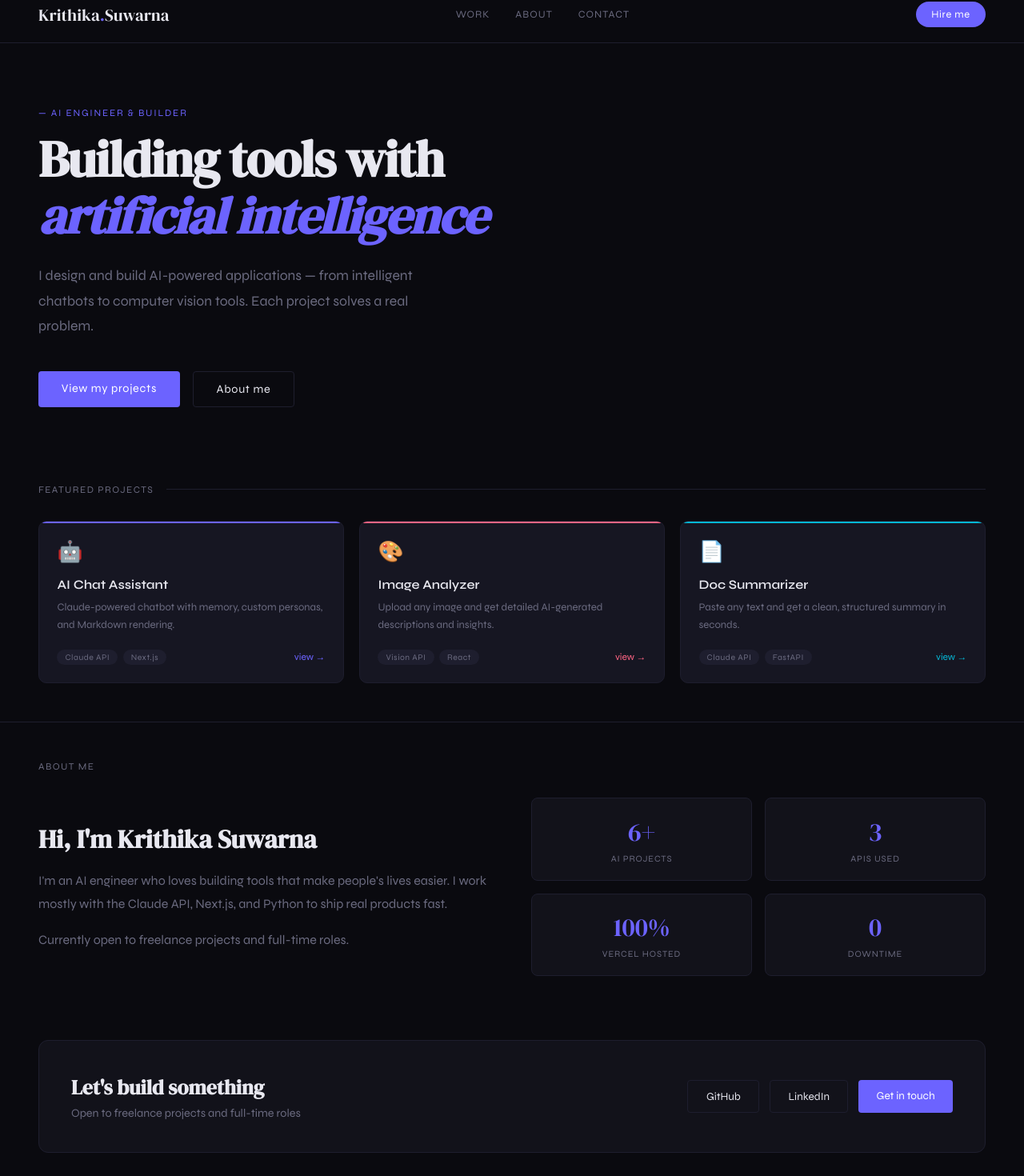
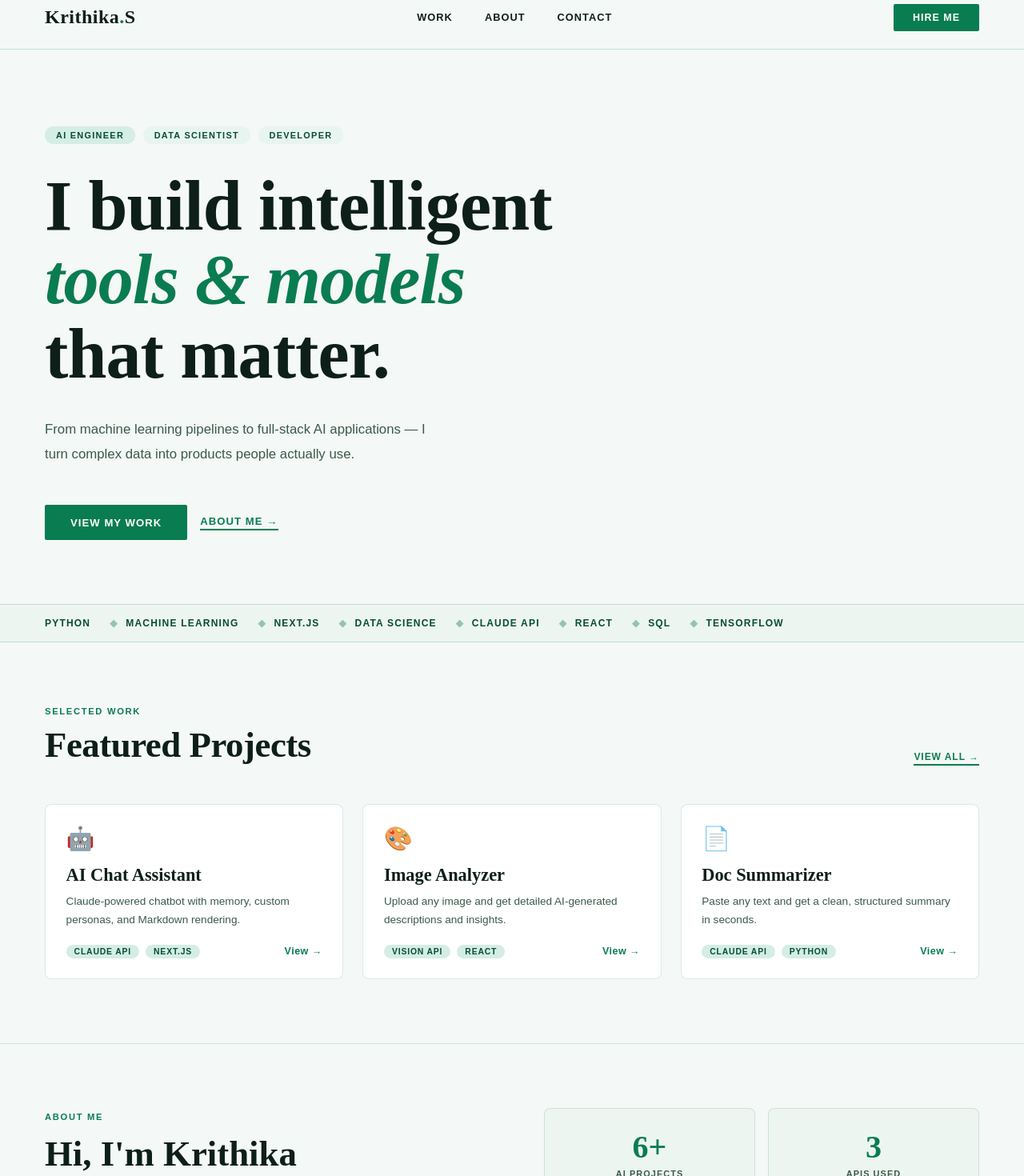
Before and after one commit to Krithikap019/ai-portfolio, a Next.js app: page / in a window 1280 px wide. Shown: the part 17-1487 px from the top of the page at 80% size. Built offline with nearby package versions, Linux system fonts and the light colour scheme.

Commit message:
emerald theme

```diff
--- a/app/page.jsx
+++ b/app/page.jsx
@@ -9,7 +9,7 @@ const projects = [
     title: "AI Chat Assistant",
     description: "Claude-powered chatbot with memory, custom personas, and Markdown rendering.",
     tags: ["Claude API", "Next.js"],
-    color: "#6c63ff",
+    color: "#0a7c52",
     href: "/projects/chat",
   },
   {
@@ -18,7 +18,7 @@ const projects = [
     title: "Image Analyzer",
     description: "Upload any image and get detailed AI-generated descriptions and insights.",
     tags: ["Vision API", "React"],
-    color: "#ff6584",
+    color: "#0a7c52",
     href: "/projects/image",
   },
   {
@@ -26,106 +26,113 @@ const projects = [
     icon: "📄",
     title: "Doc Summarizer",
     description: "Paste any text and get a clean, structured summary in seconds.",
-    tags: ["Claude API", "FastAPI"],
-    color: "#06b6d4",
+    tags: ["Claude API", "Python"],
+    color: "#0a7c52",
     href: "/projects/summarizer",
   },
 ];
 
+const skills = ["Python", "Machine Learning", "Next.js", "Data Science", "Claude API", "React", "SQL", "TensorFlow"];
+
 export default function Home() {
   return (
-    <main style={{ fontFamily: "'Syne', sans-serif", background: "#0a0a0f", minHeight: "100vh", color: "#e8e8f0" }}>
-      {/* Nav */}
-      <nav style={{ display: "flex", justifyContent: "space-between", alignItems: "center", padding: "1.2rem 3rem", borderBottom: "1px solid #1e1e2e" }}>
-        <div style={{ fontFamily: "'DM Serif Display', serif", fontSize: "1.3rem" }}>
-          Krithika<span style={{ color: "#6c63ff" }}>.</span>Suwarna
+    <main style={{ fontFamily: "'Plus Jakarta Sans', sans-serif", background: "#f4f8f6", minHeight: "100vh", color: "#0d1f18" }}>
+
+      <nav style={{ display: "flex", justifyContent: "space-between", alignItems: "center", padding: "1.4rem 3.5rem", borderBottom: "1px solid rgba(10,124,82,0.2)", background: "#f4f8f6" }}>
+        <div style={{ fontFamily: "'Cormorant Garamond', serif", fontSize: "1.5rem", fontWeight: 600, letterSpacing: "0.02em" }}>
+          Krithika<span style={{ color: "#0a7c52" }}>.</span>S
         </div>
-        <div style={{ display: "flex", gap: "2rem", fontSize: "0.8rem", letterSpacing: "0.08em", textTransform: "uppercase", color: "#6b6b80" }}>
-          <Link href="#projects" style={{ color: "inherit", textDecoration: "none" }}>Work</Link>
-          <Link href="#about" style={{ color: "inherit", textDecoration: "none" }}>About</Link>
-          <Link href="#contact" style={{ color: "inherit", textDecoration: "none" }}>Contact</Link>
+        <div style={{ display: "flex", gap: "2.5rem", fontSize: "0.8rem", fontWeight: 600, letterSpacing: "0.08em", textTransform: "uppercase" }}>
+          <Link href="#projects" style={{ color: "#0d1f18", textDecoration: "none" }}>Work</Link>
+          <Link href="#about" style={{ color: "#0d1f18", textDecoration: "none" }}>About</Link>
+          <Link href="#contact" style={{ color: "#0d1f18", textDecoration: "none" }}>Contact</Link>
         </div>
-        <a href="mailto:you@email.com" style={{ background: "#6c63ff", color: "#fff", padding: "0.5rem 1.2rem", borderRadius: "20px", fontSize: "0.8rem", textDecoration: "none", letterSpacing: "0.05em" }}>
+        <a href="mailto:you@email.com" style={{ background: "#0a7c52", color: "#fff", padding: "0.6rem 1.5rem", fontSize: "0.78rem", fontWeight: 600, letterSpacing: "0.08em", textTransform: "uppercase", textDecoration: "none", borderRadius: "2px" }}>
           Hire me
         </a>
       </nav>
 
-      {/* Hero */}
-      <section style={{ padding: "5rem 3rem 3rem", maxWidth: "900px" }}>
-        <p style={{ fontSize: "0.75rem", letterSpacing: "0.15em", textTransform: "uppercase", color: "#6c63ff", marginBottom: "1rem" }}>
-          — AI Engineer & Builder
+      <section style={{ padding: "6rem 3.5rem 5rem", maxWidth: "820px" }}>
+        <div style={{ display: "flex", gap: "0.6rem", marginBottom: "2rem", flexWrap: "wrap" }}>
+          {["AI Engineer", "Data Scientist", "Developer"].map((t, i) => (
+            <span key={t} style={{ fontSize: "0.68rem", fontWeight: 700, letterSpacing: "0.12em", textTransform: "uppercase", padding: "5px 14px", borderRadius: "20px", background: i === 0 ? "#d4ede5" : "#e8f4f0", color: "#064d33" }}>{t}</span>
+          ))}
+        </div>
+        <h1 style={{ fontFamily: "'Cormorant Garamond', serif", fontSize: "clamp(3.5rem, 7vw, 5.5rem)", lineHeight: "1.05", letterSpacing: "-0.01em", marginBottom: "2rem", fontWeight: 600 }}>
+          I build intelligent<br />
+          <em style={{ color: "#0a7c52", fontStyle: "italic" }}>tools & models</em><br />
+          that matter.
+        </h1>
+        <p style={{ fontSize: "1.05rem", color: "#3a5a4a", lineHeight: "1.85", maxWidth: "500px", marginBottom: "3rem" }}>
+          From machine learning pipelines to full-stack AI applications — I turn complex data into products people actually use.
         </p>
-        <h1 style={{ fontFamily: "'DM Serif Display', serif", fontSize: "clamp(2.5rem, 5vw, 4rem)", lineHeight: "1.1", letterSpacing: "-0.02em", marginBottom: "1.5rem" }}>
-          Building tools with<br /><em style={{ color: "#6c63ff" }}>artificial intelligence</em>
-        </h1>
-        <p style={{ fontSize: "1.1rem", color: "#6b6b80", lineHeight: "1.8", maxWidth: "520px", marginBottom: "2.5rem" }}>
-          I design and build AI-powered applications — from intelligent chatbots to computer vision tools.
-          Each project solves a real problem.
-        </p>
-        <div style={{ display: "flex", gap: "1rem" }}>
-          <a href="#projects" style={{ background: "#6c63ff", color: "#fff", padding: "0.8rem 1.8rem", borderRadius: "4px", textDecoration: "none", fontSize: "0.9rem", letterSpacing: "0.05em" }}>
-            View my projects
+        <div style={{ display: "flex", gap: "1rem", alignItems: "center" }}>
+          <a href="#projects" style={{ background: "#0a7c52", color: "#fff", padding: "0.9rem 2rem", fontSize: "0.82rem", fontWeight: 700, letterSpacing: "0.08em", textTransform: "uppercase", textDecoration: "none", borderRadius: "2px" }}>
+            View my work
           </a>
-          <a href="#about" style={{ border: "1px solid #1e1e2e", color: "#e8e8f0", padding: "0.8rem 1.8rem", borderRadius: "4px", textDecoration: "none", fontSize: "0.9rem", letterSpacing: "0.05em" }}>
-            About me
+          <a href="#about" style={{ color: "#0a7c52", fontSize: "0.82rem", fontWeight: 700, letterSpacing: "0.08em", textTransform: "uppercase", textDecoration: "none", borderBottom: "2px solid #0a7c52", paddingBottom: "2px" }}>
+            About me →
           </a>
         </div>
       </section>
 
-      {/* Projects */}
-      <section id="projects" style={{ padding: "3rem" }}>
-        <p style={{ fontSize: "0.75rem", letterSpacing: "0.12em", textTransform: "uppercase", color: "#6b6b80", marginBottom: "2rem", display: "flex", alignItems: "center", gap: "1rem" }}>
-          Featured Projects
-          <span style={{ flex: 1, height: "1px", background: "#1e1e2e", display: "block" }} />
-        </p>
-        <div style={{ display: "grid", gridTemplateColumns: "repeat(auto-fit, minmax(260px, 1fr))", gap: "1.2rem" }}>
+      <div style={{ borderTop: "1px solid rgba(10,124,82,0.2)", borderBottom: "1px solid rgba(10,124,82,0.2)", padding: "1rem 3.5rem", display: "flex", gap: "1.5rem", flexWrap: "wrap", alignItems: "center", background: "#edf5f1" }}>
+        {skills.map((s, i) => (
+          <span key={s} style={{ display: "flex", alignItems: "center", gap: "0.6rem", fontSize: "0.75rem", fontWeight: 700, letterSpacing: "0.1em", textTransform: "uppercase", color: "#064d33" }}>
+            {i > 0 && <span style={{ color: "#0a7c52", opacity: 0.4 }}>◆</span>}
+            {s}
+          </span>
+        ))}
+      </div>
+
+      <section id="projects" style={{ padding: "5rem 3.5rem" }}>
+        <div style={{ display: "flex", justifyContent: "space-between", alignItems: "flex-end", marginBottom: "3rem" }}>
+          <div>
+            <p style={{ fontSize: "0.7rem", fontWeight: 700, letterSpacing: "0.15em", textTransform: "uppercase", color: "#0a7c52", marginBottom: "0.6rem" }}>Selected work</p>
+            <h2 style={{ fontFamily: "'Cormorant Garamond', serif", fontSize: "2.8rem", fontWeight: 600, letterSpacing: "-0.01em" }}>Featured Projects</h2>
+          </div>
+          <a href="#" style={{ fontSize: "0.75rem", fontWeight: 700, letterSpacing: "0.08em", textTransform: "uppercase", color: "#0a7c52", textDecoration: "none", borderBottom: "2px solid #0a7c52", paddingBottom: "2px" }}>View all →</a>
+        </div>
+        <div style={{ display: "grid", gridTemplateColumns: "repeat(auto-fit, minmax(260px, 1fr))", gap: "1.5rem" }}>
           {projects.map((p) => (
             <ProjectCard key={p.id} {...p} />
           ))}
         </div>
       </section>
 
-      {/* About */}
-      <section id="about" style={{ padding: "3rem", borderTop: "1px solid #1e1e2e" }}>
-        <p style={{ fontSize: "0.75rem", letterSpacing: "0.12em", textTransform: "uppercase", color: "#6b6b80", marginBottom: "2rem" }}>
-          About me
-        </p>
-        <div style={{ display: "grid", gridTemplateColumns: "1fr 1fr", gap: "3rem", alignItems: "center" }}>
-          <div>
-            <h2 style={{ fontFamily: "'DM Serif Display', serif", fontSize: "2rem", marginBottom: "1rem" }}>
-              Hi, I'm Krithika Suwarna
-            </h2>
-            <p style={{ color: "#6b6b80", lineHeight: "1.8", marginBottom: "1rem" }}>
-              I'm an AI engineer who loves building tools that make people's lives easier.
-              I work mostly with the Claude API, Next.js, and Python to ship real products fast.
-            </p>
-            <p style={{ color: "#6b6b80", lineHeight: "1.8" }}>
-              Currently open to freelance projects and full-time roles.
-            </p>
-          </div>
-          <div style={{ display: "grid", gridTemplateColumns: "1fr 1fr", gap: "1rem" }}>
-            {[["6+", "AI Projects"], ["3", "APIs Used"], ["100%", "Vercel Hosted"], ["0", "Downtime"]].map(([num, label]) => (
-              <div key={label} style={{ background: "#12121a", border: "1px solid #1e1e2e", borderRadius: "8px", padding: "1.2rem", textAlign: "center" }}>
-                <span style={{ fontFamily: "'DM Serif Display', serif", fontSize: "2rem", color: "#6c63ff", display: "block" }}>{num}</span>
-                <span style={{ fontSize: "0.7rem", color: "#6b6b80", textTransform: "uppercase", letterSpacing: "0.08em" }}>{label}</span>
-              </div>
-            ))}
-          </div>
+      <section id="about" style={{ padding: "5rem 3.5rem", borderTop: "1px solid rgba(10,124,82,0.15)", display: "grid", gridTemplateColumns: "1fr 1fr", gap: "5rem", alignItems: "center" }}>
+        <div>
+          <p style={{ fontSize: "0.7rem", fontWeight: 700, letterSpacing: "0.15em", textTransform: "uppercase", color: "#0a7c52", marginBottom: "1rem" }}>About me</p>
+          <h2 style={{ fontFamily: "'Cormorant Garamond', serif", fontSize: "2.8rem", fontWeight: 600, lineHeight: "1.1", marginBottom: "1.5rem" }}>Hi, I'm Krithika</h2>
+          <p style={{ fontSize: "1rem", color: "#3a5a4a", lineHeight: "1.85", marginBottom: "1rem" }}>
+            I'm an AI engineer and data scientist who loves building tools that make people's lives easier. I work with Python, the Claude API, and Next.js to ship real products fast.
+          </p>
+          <p style={{ fontSize: "1rem", color: "#3a5a4a", lineHeight: "1.85" }}>
+            Currently open to freelance projects and full-time roles.
+          </p>
+        </div>
+        <div style={{ display: "grid", gridTemplateColumns: "1fr 1fr", gap: "1rem" }}>
+          {[["6+", "AI Projects"], ["3", "APIs Used"], ["100%", "Vercel Hosted"], ["0", "Downtime"]].map(([num, label]) => (
+            <div key={label} style={{ background: "#edf5f1", borderRadius: "8px", padding: "1.5rem", textAlign: "center", border: "1px solid rgba(10,124,82,0.15)" }}>
+              <span style={{ fontFamily: "'Cormorant Garamond', serif", fontSize: "2.5rem", fontWeight: 600, color: "#0a7c52", display: "block" }}>{num}</span>
+              <span style={{ fontSize: "0.68rem", fontWeight: 700, color: "#3a5a4a", textTransform: "uppercase", letterSpacing: "0.1em" }}>{label}</span>
+            </div>
+          ))}
         </div>
       </section>
 
-      {/* Contact */}
-      <section id="contact" style={{ margin: "2rem 3rem 3rem", background: "#12121a", border: "1px solid #1e1e2e", borderRadius: "12px", padding: "2.5rem", display: "flex", justifyContent: "space-between", alignItems: "center" }}>
+      <section id="contact" style={{ margin: "0 3.5rem 4rem", background: "#0a7c52", borderRadius: "8px", padding: "3rem 3.5rem", display: "flex", justifyContent: "space-between", alignItems: "center" }}>
         <div>
-          <h3 style={{ fontFamily: "'DM Serif Display', serif", fontSize: "1.6rem", marginBottom: "0.4rem" }}>Let's build something</h3>
-          <p style={{ color: "#6b6b80", fontSize: "0.9rem" }}>Open to freelance projects and full-time roles</p>
+          <h3 style={{ fontFamily: "'Cormorant Garamond', serif", fontSize: "2.2rem", fontWeight: 600, color: "#fff", marginBottom: "0.5rem" }}>Let's build something</h3>
+          <p style={{ color: "rgba(255,255,255,0.7)", fontSize: "0.9rem" }}>Open to freelance projects and full-time roles</p>
         </div>
         <div style={{ display: "flex", gap: "0.8rem" }}>
-          <a href="https://github.com/yourusername" target="_blank" style={{ border: "1px solid #1e1e2e", color: "#e8e8f0", padding: "0.7rem 1.4rem", borderRadius: "4px", textDecoration: "none", fontSize: "0.85rem" }}>GitHub</a>
-          <a href="https://linkedin.com/in/yourusername" target="_blank" style={{ border: "1px solid #1e1e2e", color: "#e8e8f0", padding: "0.7rem 1.4rem", borderRadius: "4px", textDecoration: "none", fontSize: "0.85rem" }}>LinkedIn</a>
-          <a href="mailto:you@email.com" style={{ background: "#6c63ff", color: "#fff", padding: "0.7rem 1.4rem", borderRadius: "4px", textDecoration: "none", fontSize: "0.85rem" }}>Get in touch</a>
+          <a href="https://github.com/Krithikap019" target="_blank" style={{ background: "rgba(255,255,255,0.15)", color: "#fff", padding: "0.75rem 1.5rem", fontSize: "0.8rem", fontWeight: 600, letterSpacing: "0.06em", textTransform: "uppercase", textDecoration: "none", borderRadius: "2px" }}>GitHub</a>
+          <a href="https://linkedin.com/in/krithika-suwarna" target="_blank" style={{ background: "rgba(255,255,255,0.15)", color: "#fff", padding: "0.75rem 1.5rem", fontSize: "0.8rem", fontWeight: 600, letterSpacing: "0.06em", textTransform: "uppercase", textDecoration: "none", borderRadius: "2px" }}>LinkedIn</a>
+          <a href="mailto:you@email.com" style={{ background: "#fff", color: "#0a7c52", padding: "0.75rem 1.5rem", fontSize: "0.8rem", fontWeight: 700, letterSpacing: "0.06em", textTransform: "uppercase", textDecoration: "none", borderRadius: "2px" }}>Get in touch</a>
         </div>
       </section>
+
     </main>
   );
 }
--- a/components/ProjectCard.jsx
+++ b/components/ProjectCard.jsx
@@ -6,38 +6,35 @@ export default function ProjectCard({ icon, title, description, tags, color, hre
     <Link href={href} style={{ textDecoration: "none" }}>
       <div
         style={{
-          background: "#161622",
-          border: "1px solid #1e1e2e",
-          borderRadius: "10px",
-          padding: "1.4rem",
+          background: "#fff",
+          border: "1px solid rgba(10,124,82,0.15)",
+          borderRadius: "8px",
+          padding: "1.6rem",
           cursor: "pointer",
           transition: "border-color 0.2s, transform 0.2s",
-          position: "relative",
-          overflow: "hidden",
           height: "100%",
         }}
         onMouseEnter={(e) => {
-          e.currentTarget.style.borderColor = color;
+          e.currentTarget.style.borderColor = "#0a7c52";
           e.currentTarget.style.transform = "translateY(-3px)";
         }}
         onMouseLeave={(e) => {
-          e.currentTarget.style.borderColor = "#1e1e2e";
+          e.currentTarget.style.borderColor = "rgba(10,124,82,0.15)";
           e.currentTarget.style.transform = "translateY(0)";
         }}
       >
-        <div style={{ position: "absolute", top: 0, left: 0, right: 0, height: "2px", background: color }} />
-        <div style={{ fontSize: "1.6rem", marginBottom: "1rem" }}>{icon}</div>
-        <h3 style={{ fontSize: "1rem", fontWeight: 600, color: "#e8e8f0", marginBottom: "0.5rem" }}>{title}</h3>
-        <p style={{ fontSize: "0.82rem", color: "#6b6b80", lineHeight: "1.7", marginBottom: "1.2rem" }}>{description}</p>
-        <div style={{ display: "flex", gap: "0.5rem", flexWrap: "wrap", justifyContent: "space-between", alignItems: "center" }}>
-          <div style={{ display: "flex", gap: "0.4rem" }}>
+        <div style={{ fontSize: "1.8rem", marginBottom: "1rem" }}>{icon}</div>
+        <h3 style={{ fontFamily: "'Cormorant Garamond', serif", fontSize: "1.4rem", fontWeight: 600, color: "#0d1f18", marginBottom: "0.5rem" }}>{title}</h3>
+        <p style={{ fontSize: "0.85rem", color: "#3a5a4a", lineHeight: "1.7", marginBottom: "1.2rem" }}>{description}</p>
+        <div style={{ display: "flex", justifyContent: "space-between", alignItems: "center" }}>
+          <div style={{ display: "flex", gap: "0.5rem" }}>
             {tags.map((tag) => (
-              <span key={tag} style={{ fontSize: "0.65rem", background: "#1e1e2e", color: "#6b6b80", padding: "3px 10px", borderRadius: "12px", letterSpacing: "0.05em" }}>
+              <span key={tag} style={{ fontSize: "0.65rem", fontWeight: 700, letterSpacing: "0.08em", textTransform: "uppercase", background: "#d4ede5", color: "#064d33", padding: "3px 10px", borderRadius: "20px" }}>
                 {tag}
               </span>
             ))}
           </div>
-          <span style={{ fontSize: "0.75rem", color: color }}>view →</span>
+          <span style={{ fontSize: "0.78rem", fontWeight: 700, color: "#0a7c52", letterSpacing: "0.04em" }}>View →</span>
         </div>
       </div>
     </Link>
```
